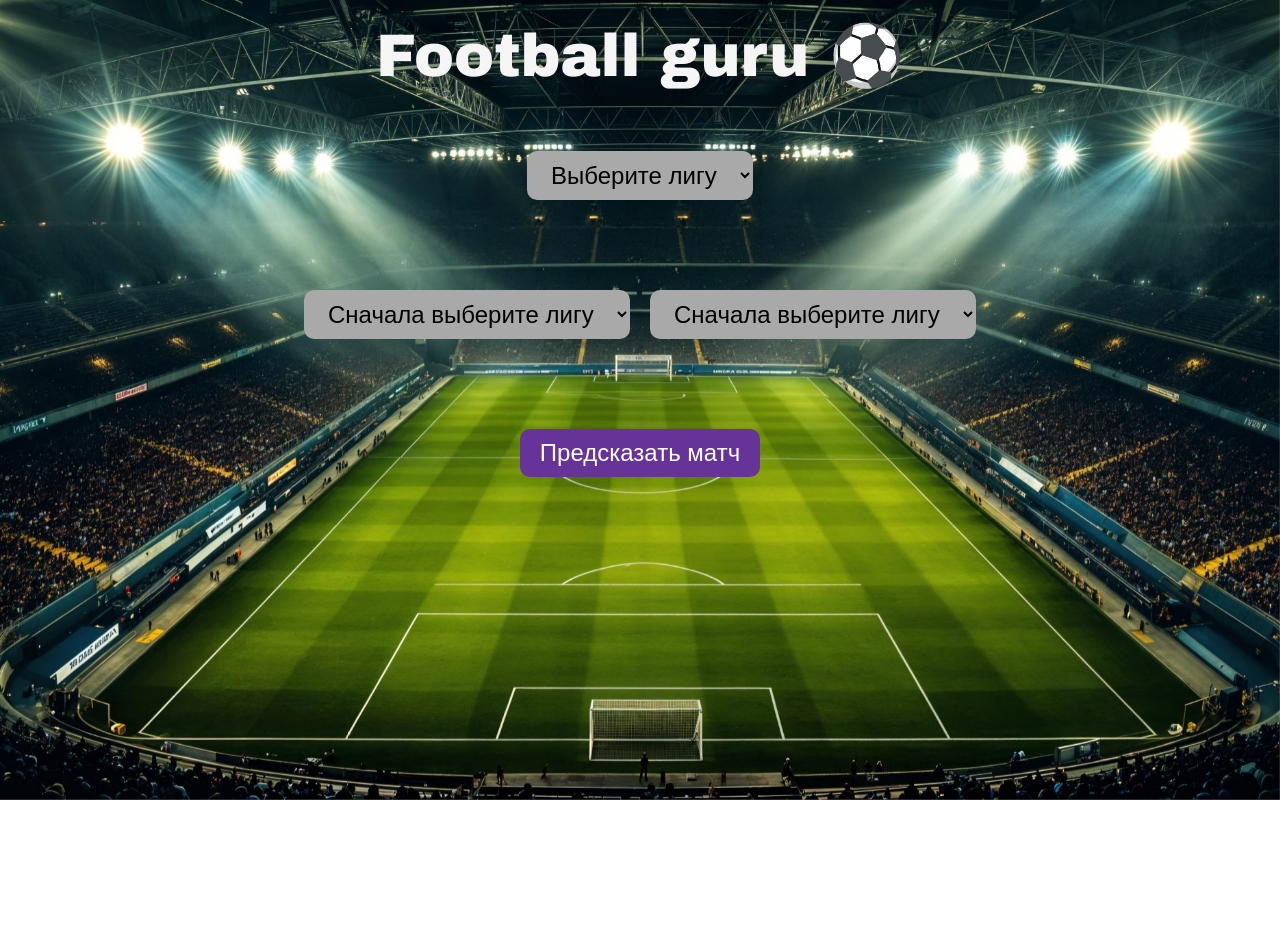
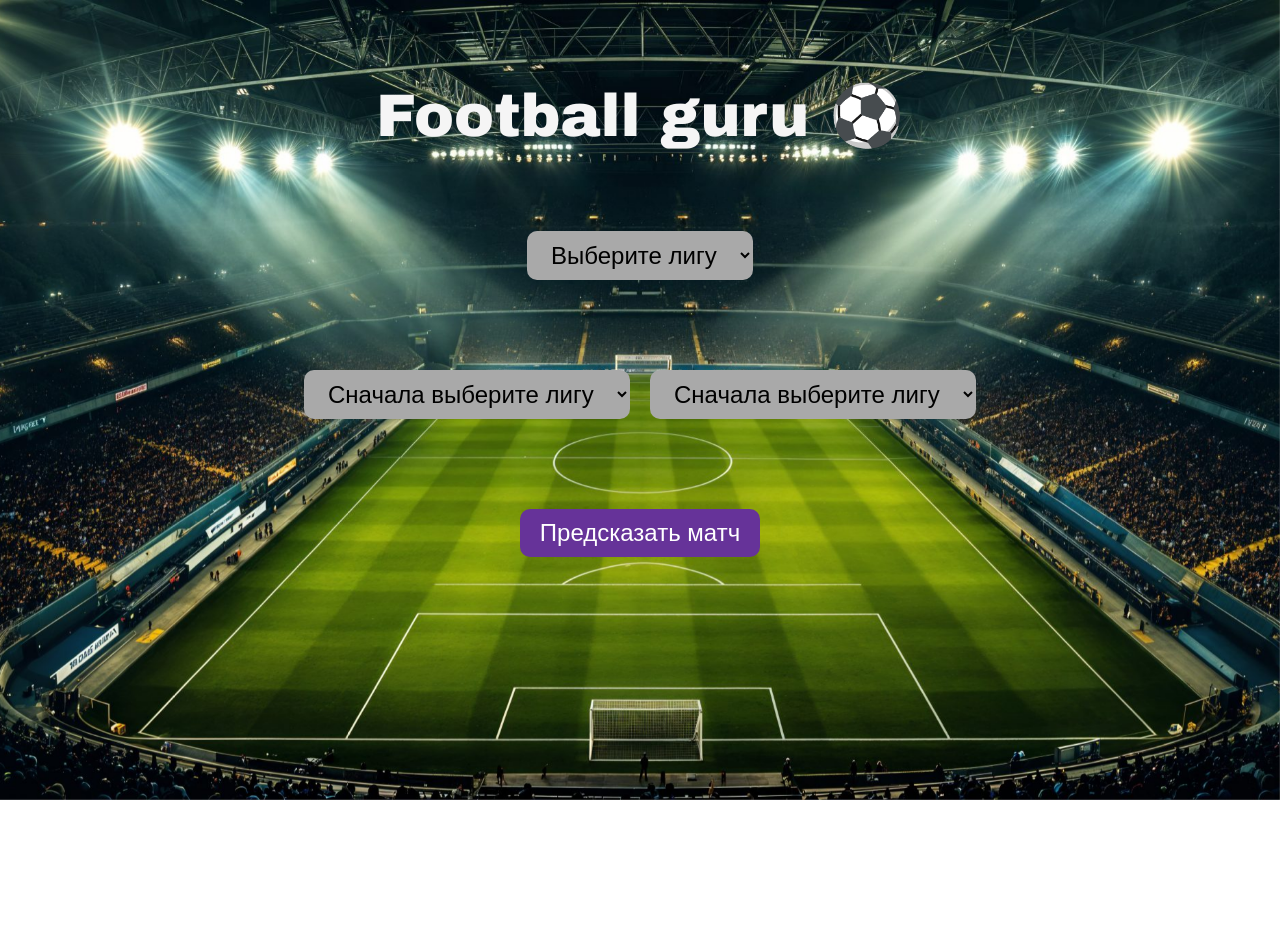
Before and after one commit to Jamal12321/Project, a Flask app: page / in a window 1280 px wide. Before the commit the page ends 800 px from the top, so only its background shows below. Run offline with Flask 3, Linux system fonts and the light colour scheme.

Commit message:
Update index.html

```diff
--- a/templates/index.html
+++ b/templates/index.html
@@ -70,8 +70,9 @@
             align-items: center;
             justify-content: flex-start;
             min-height: 100vh;
+            margin-top:50px;
             gap: 20px;
-            padding: 60px;
+            padding: 80px;
         }
 
         .button, .predict-button {
@@ -106,7 +107,7 @@
             font-weight: bold;
             font-size: 60px;
             margin-top:60px;
-            padding: 20px 20px 0 20px;
+            padding: 80px 20px 0px 20px;
             margin-top:80px;
             color: whitesmoke;
         }
```
